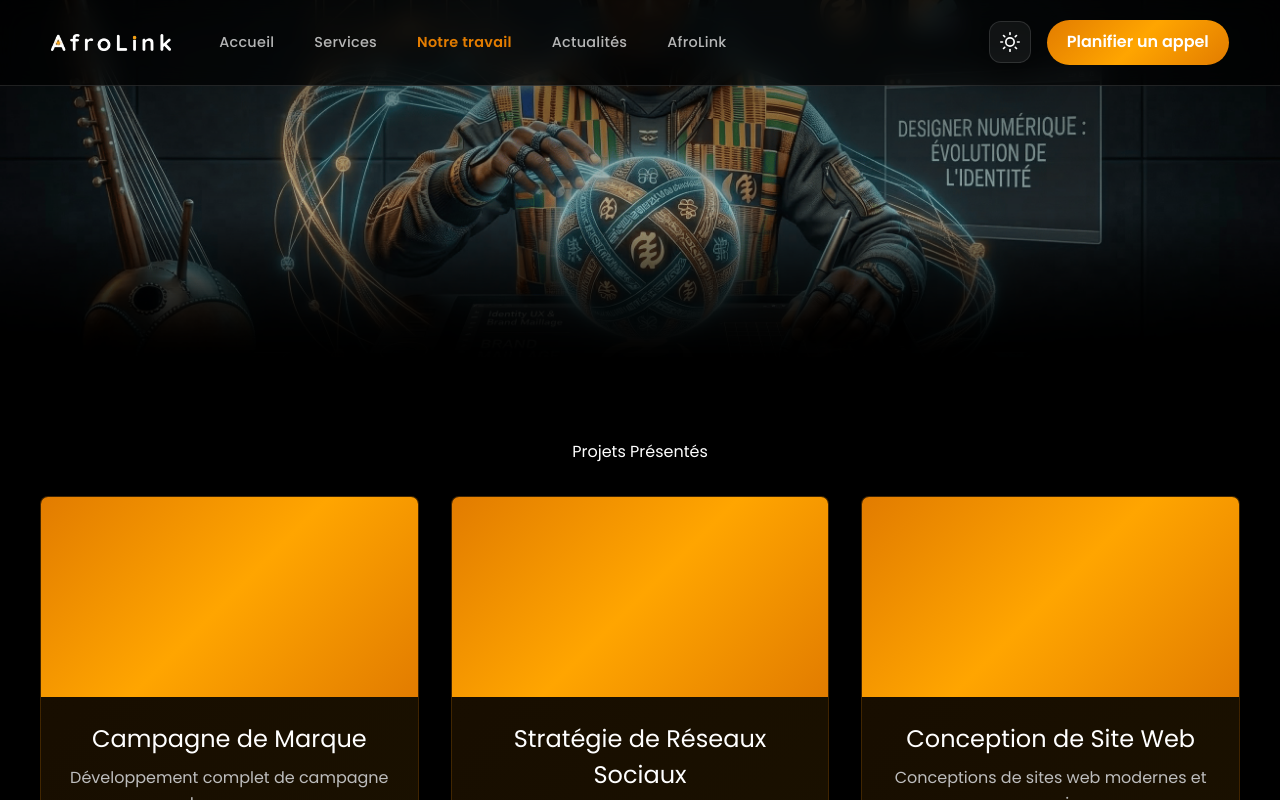
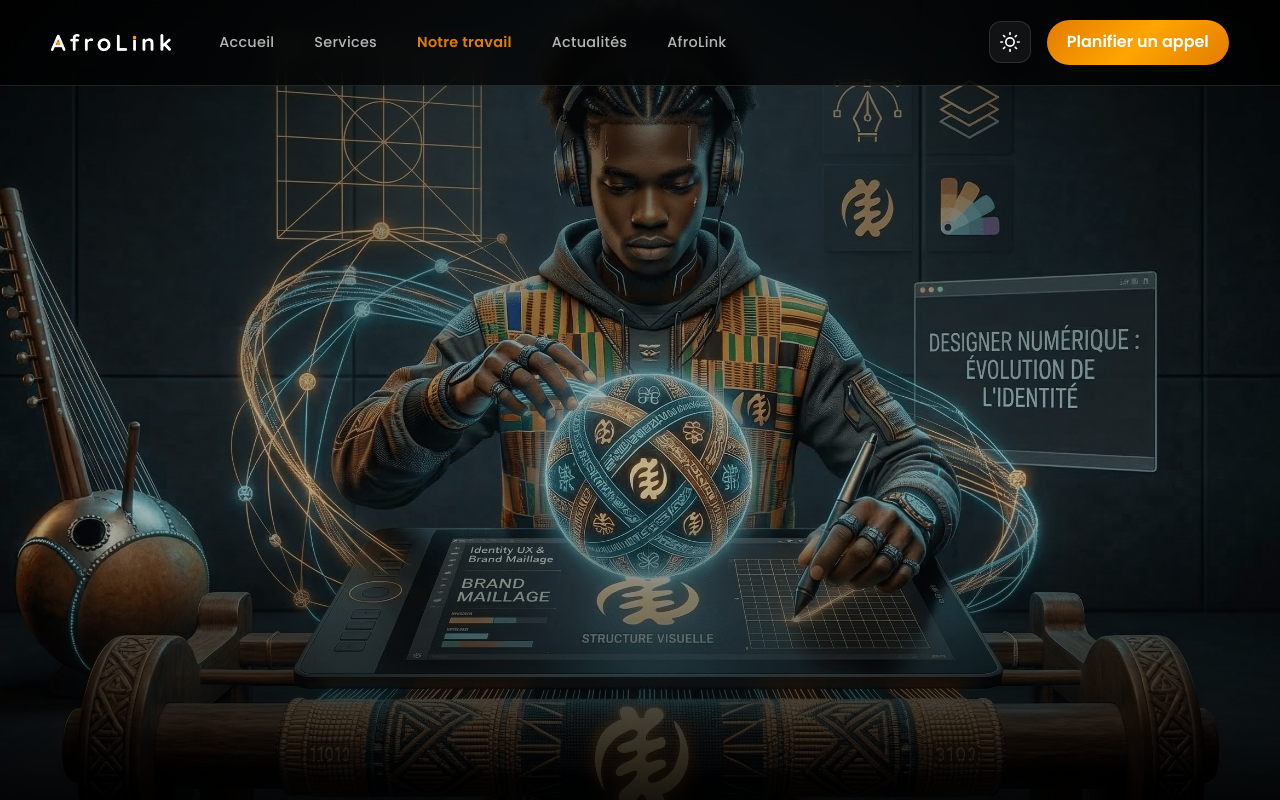
Before and after one commit to nandju/afrolink-v4, a Next.js app: page /work in a window 1280 px wide. Shown: the top 800 px of the page. Built offline with nearby package versions, Linux system fonts and the light colour scheme.

Commit message:
modification okay, reste la transparence de la navbar

```diff
--- a/components/UI/BeforeHeroSection/index.js
+++ b/components/UI/BeforeHeroSection/index.js
@@ -14,8 +14,9 @@ const BeforeHeroSection = ({
         height: compact ? '45vh' : '85vh',
         minHeight: compact ? '280px' : '500px',
         overflow: 'hidden',
-        marginTop: '-80px', // Offset layout padding
+        marginTop: '-80px',
       }}
+      className={compact ? '' : 'hero-section-full'}
     >
       {/* Background Image */}
       <div
@@ -27,7 +28,7 @@ const BeforeHeroSection = ({
           backgroundPosition: 'center',
           backgroundRepeat: 'no-repeat',
           zIndex: 1,
-          transform: 'scale(1.05)', // Subtle zoom for impact
+          transform: 'scale(1.05)',
         }}
         className="hero-bg-image"
       />
@@ -44,19 +45,6 @@ const BeforeHeroSection = ({
         }}
       />
 
-      {/* Fade to background */}
-      <div
-        style={{
-          position: 'absolute',
-          bottom: 0,
-          left: 0,
-          right: 0,
-          height: '150px',
-          background: 'linear-gradient(to bottom, transparent, var(--bg))',
-          zIndex: 3,
-        }}
-      />
-
       <style>{`
         .hero-bg-image {
           animation: slowZoom 20s ease-in-out infinite alternate;
@@ -65,6 +53,11 @@ const BeforeHeroSection = ({
           from { transform: scale(1.05); }
           to { transform: scale(1.15); }
         }
+        @media (min-width: 1024px) {
+          .hero-section-full {
+            height: 100vh !important;
+          }
+        }
       `}</style>
     </section>
   );
--- a/components/UI/FinancialFreedom/index.js
+++ b/components/UI/FinancialFreedom/index.js
@@ -27,7 +27,7 @@ const FinancialFreedom = () => {
     <section style={{ marginTop: '11.25rem', background: 'var(--bg)', padding: '8rem 0' }} className="ff-wrapper">
       <div style={{ width: '90%', maxWidth: '1440px', margin: '0 auto', display: 'flex', flexDirection: 'column', alignItems: 'center' }} className="ff-inner">
         {/* Header */}
-        <header
+        {/* <header
           style={{ display: 'flex', flexDirection: 'column', alignItems: 'center', gap: '2rem', maxWidth: '65rem', margin: '0 auto 8rem', textAlign: 'center' }}
           className="ff-header"
         >
@@ -42,10 +42,10 @@ const FinancialFreedom = () => {
               <div style={{ color: 'var(--text-muted)', opacity: 0.85 }}><MaskText phrases={desktopParagraphPhrase} tag="p" /></div>
             </>
           )}
-        </header>
+        </header> */}
 
         {/* Banner */}
-        <div style={{ marginBottom: '8rem', width: '100%', position: 'relative', height: '42rem', overflow: 'hidden', borderRadius: '24px', boxShadow: '0 20px 50px rgba(0,0,0,0.5)' }} className="ff-banner">
+        {/* <div style={{ marginBottom: '8rem', width: '100%', position: 'relative', height: '42rem', overflow: 'hidden', borderRadius: '24px', boxShadow: '0 20px 50px rgba(0,0,0,0.5)' }} className="ff-banner">
           <RevealCover />
           <motion.div
             variants={imageVariants}
@@ -60,10 +60,10 @@ const FinancialFreedom = () => {
               <Image src={financialFreedomBanner} alt="Équipe" fill style={{ objectFit: 'cover' }} />
             )}
           </motion.div>
-        </div>
+        </div> */}
 
         {/* Edges */}
-        <div style={{ display: 'grid', gridTemplateColumns: 'repeat(3, 1fr)', gap: '4rem' }} className="ff-edges">
+        {/* <div style={{ display: 'grid', gridTemplateColumns: 'repeat(3, 1fr)', gap: '4rem' }} className="ff-edges">
           {edges.map((edge, i) => (
             <div key={i} style={{ display: 'flex', flexDirection: 'column', gap: '1rem' }}>
               <div style={{ display: 'flex', gap: '1rem', alignItems: 'center' }}>
@@ -73,7 +73,7 @@ const FinancialFreedom = () => {
               <p style={{ fontSize: '1rem', color: 'var(--text-muted)', opacity: 0.85, lineHeight: 1.6 }}>{edge.details}</p>
             </div>
           ))}
-        </div>
+        </div> */}
       </div>
 
       {/* Brief note */}
--- a/components/UI/OffersSection/index.js
+++ b/components/UI/OffersSection/index.js
@@ -41,7 +41,7 @@ const OffersSection = () => {
     <section>
       <div style={{ maxWidth: '1440px', width: '90%', margin: '12.38rem auto 0' }} className="offers-inner">
         {/* Header */}
-        <header
+        {/* <header
           style={{
             display: 'flex',
             flexDirection: 'column',
@@ -61,13 +61,13 @@ const OffersSection = () => {
           ) : (
             <MaskText phrases={desktopParagraphPhrase} tag="p" />
           )}
-        </header>
+        </header> */}
 
         {/* Row 1 */}
-        <div style={{ display: 'flex', alignItems: 'center', gap: '2rem' }} className="offers-row">
+        {/* <div style={{ display: 'flex', alignItems: 'center', gap: '2rem' }} className="offers-row">
           <div style={{ flex: 2 }}><OfferCard offer={offers[0]} /></div>
           <div style={{ flex: 1 }}><OfferCard offer={offers[1]} /></div>
-        </div>
+        </div> */}
 
         {/* Row 2 */}
         <div style={{ display: 'flex', alignItems: 'center', gap: '2rem', marginTop: '2rem' }} className="offers-row">
--- a/pages/afrolink.js
+++ b/pages/afrolink.js
@@ -8,7 +8,7 @@ import CTASection from '@/components/UI/AfroLink/CTASection';
 export default function AfroLink() {
   return (
     <main>
-      <BeforeHeroSection backgroundImage="/images/afrolink-hero.jpg" compact />
+      <BeforeHeroSection backgroundImage="/images/afrolink-hero.jpg" />
       <OurStory />
       <OurVision />
       <OurValues />
--- a/pages/index.js
+++ b/pages/index.js
@@ -14,7 +14,7 @@ export default function Home() {
       <HeroSection />
       <Featured />
       <OffersSection />
-      <FinancilaFreedom />
+      {/* <FinancilaFreedom /> */}
       <FAQ />
     </main>
   );
--- a/pages/insights.js
+++ b/pages/insights.js
@@ -5,7 +5,7 @@ import CTASection from '@/components/UI/Insights/CTASection';
 export default function Insights() {
   return (
     <main>
-      <BeforeHeroSection backgroundImage="/images/insights-hero.jpg" compact />
+      <BeforeHeroSection backgroundImage="/images/insights-hero.jpg" />
       <InsightsGrid />
       <CTASection />
     </main>
--- a/pages/schedule-call.js
+++ b/pages/schedule-call.js
@@ -4,7 +4,7 @@ import ContactForm from '@/components/UI/ScheduleCall/ContactForm';
 export default function ScheduleCall() {
   return (
     <main>
-      <BeforeHeroSection backgroundImage="/images/schedule-hero.jpg" compact />
+      <BeforeHeroSection backgroundImage="/images/schedule-hero.jpg" />
       <ContactForm />
     </main>
   );
--- a/pages/services.js
+++ b/pages/services.js
@@ -7,7 +7,7 @@ import CTASection from '@/components/UI/Services/CTASection';
 export default function Services() {
   return (
     <main>
-      <BeforeHeroSection backgroundImage="/images/services-hero.jpg" compact />
+      <BeforeHeroSection backgroundImage="/images/services-hero.jpg" />
       <OurExpertise />
       <OurProcess />
       <WhyChooseAfroLink />
--- a/pages/work.js
+++ b/pages/work.js
@@ -7,7 +7,7 @@ import CTASection from '@/components/UI/Work/CTASection';
 export default function Work() {
   return (
     <main>
-      <BeforeHeroSection backgroundImage="/images/work-hero.jpg" compact />
+      <BeforeHeroSection backgroundImage="/images/work-hero.jpg" />
       <FeaturedProjects />
       <CaseStudies />
       <BrandsWorkedWith />
```
Also changed, not shown: public/images/before-hero.jpg.
